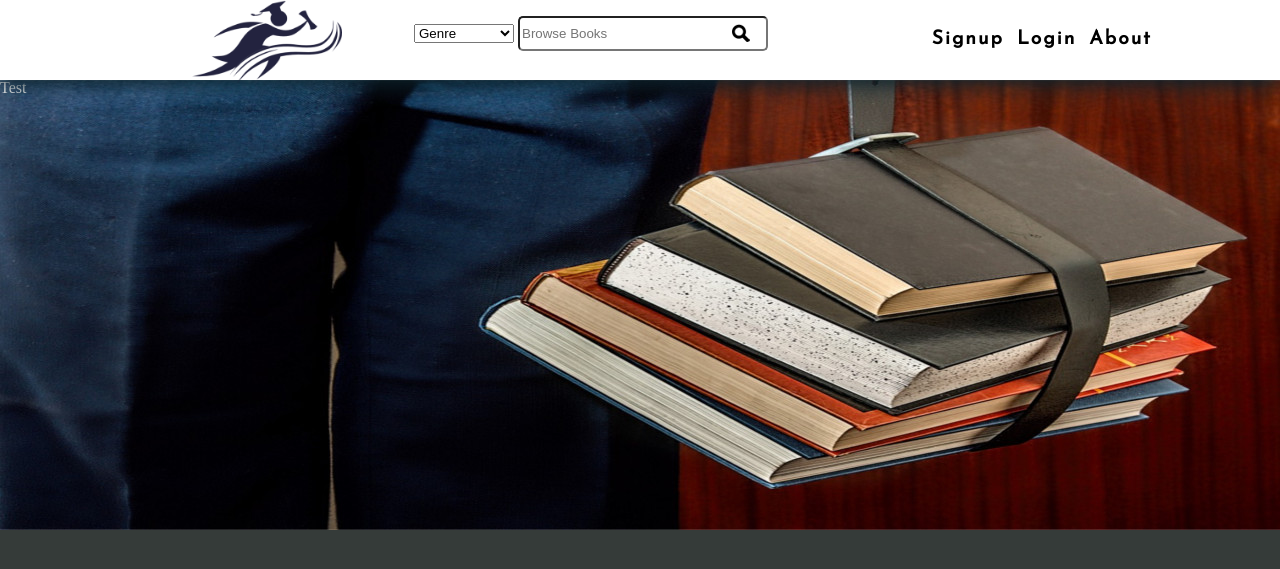
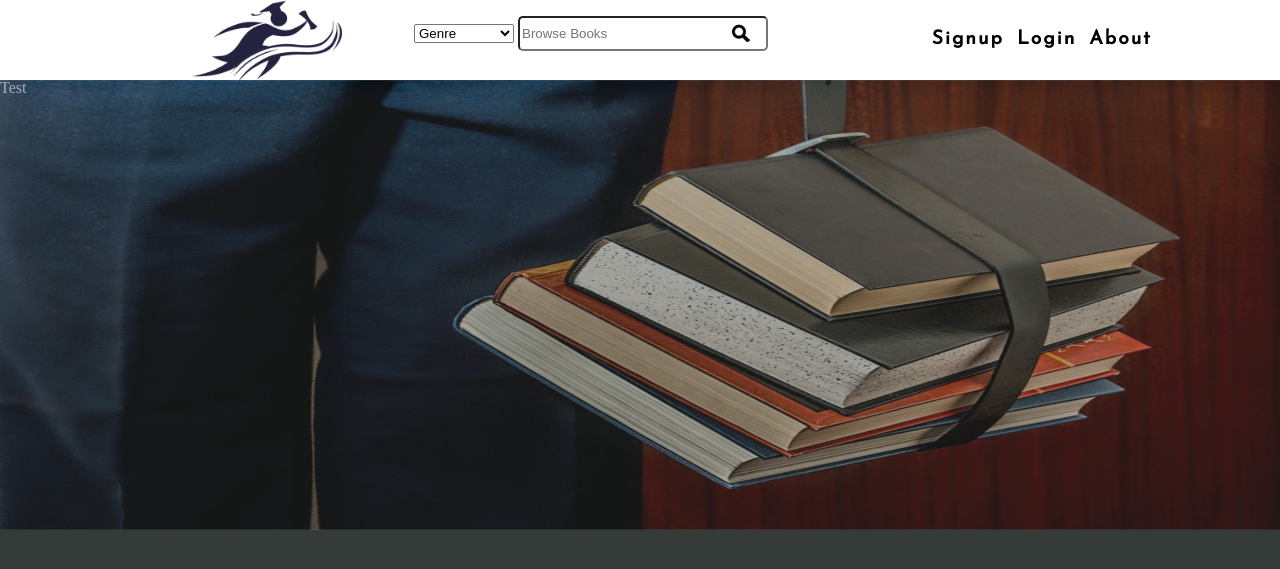
Before and after one commit to frsfdc/Books-in-bound, a PHP site: page / in a window 1280 px wide. Shown: the top 569 px of the page. Run offline with PHP 8.4, Linux system fonts and the light colour scheme; some web fonts are replaced.

Commit message:
fixes the background image overlay

```diff
--- a/assets/css/main.css
+++ b/assets/css/main.css
@@ -87,7 +87,9 @@ select {
 /*content box*/
 #content {
     background: url("../images/background.jpg") no-repeat;
+    background-size: 100% 450px;
     height: 450px;
+    opacity: 0.6;
 }
 
 /*slide show*/
```
